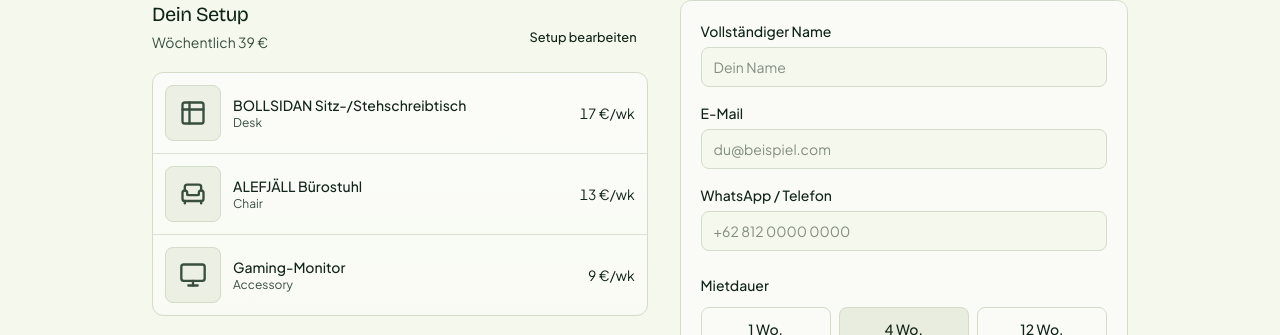
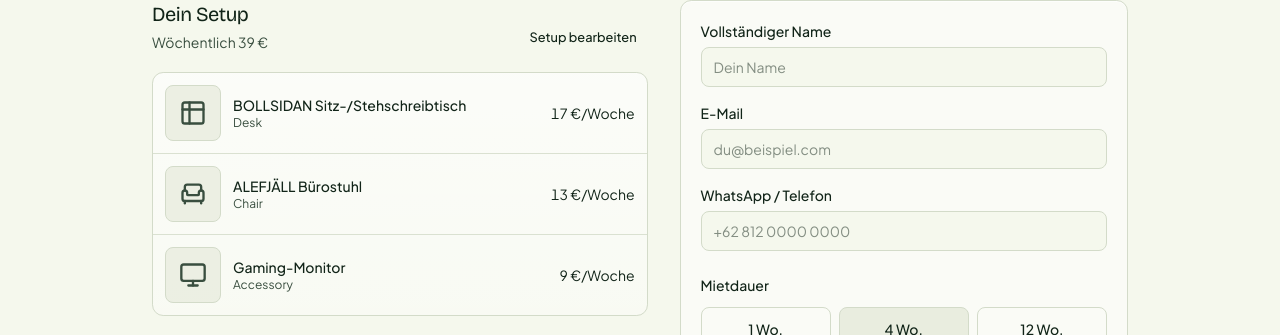
Before and after one commit to indralukmana/nextjs-setup-builder, a Next.js app: page /de/checkout in a window 1280 px wide. Shown: the part 332-667 px from the top of the page. Built offline with nearby package versions, Linux system fonts and the light colour scheme; no server answers.

Commit message:
fix: localize weekly price suffixes on cards and checkout lines

```diff
--- a/messages/de.json
+++ b/messages/de.json
@@ -166,7 +166,8 @@
       "emailInvalid": "Gib eine gültige E-Mail-Adresse ein.",
       "phoneInvalid": "Gib eine gültige Telefon- oder WhatsApp-Nummer ein.",
       "submitFailed": "Anfrage konnte nicht gesendet werden. Bitte versuche es erneut."
-    }
+    },
+    "pricePerWeek": "{amount}/Woche"
   },
   "NotFound": {
     "title": "Seite nicht gefunden",
@@ -244,6 +245,7 @@
         "name": "ALEX Schubladenelement",
         "description": "Schwarzbraunes Schubladenelement zum Stellen neben dem Schreibtisch."
       }
-    }
+    },
+    "pricePerWeek": "{amount}/Woche"
   }
 }
--- a/messages/en.json
+++ b/messages/en.json
@@ -166,7 +166,8 @@
       "emailInvalid": "Enter a valid email address.",
       "phoneInvalid": "Enter a valid phone or WhatsApp number.",
       "submitFailed": "Could not send your request. Please try again."
-    }
+    },
+    "pricePerWeek": "{amount}/week"
   },
   "NotFound": {
     "title": "Page not found",
@@ -244,6 +245,7 @@
         "name": "ALEX drawer unit",
         "description": "Black-brown drawer unit that tucks beside the desk."
       }
-    }
+    },
+    "pricePerWeek": "{amount}/week"
   }
 }
--- a/messages/id.json
+++ b/messages/id.json
@@ -166,7 +166,8 @@
       "emailInvalid": "Masukkan alamat email yang valid.",
       "phoneInvalid": "Masukkan nomor telepon atau WhatsApp yang valid.",
       "submitFailed": "Tidak dapat mengirim permintaan. Coba lagi."
-    }
+    },
+    "pricePerWeek": "{amount}/minggu"
   },
   "NotFound": {
     "title": "Halaman tidak ditemukan",
@@ -244,6 +245,7 @@
         "name": "Unit laci ALEX",
         "description": "Unit laci cokelat-hitam yang bisa disampingkan di meja."
       }
-    }
+    },
+    "pricePerWeek": "{amount}/minggu"
   }
 }
--- a/src/components/checkout/setup-summary-item.tsx
+++ b/src/components/checkout/setup-summary-item.tsx
@@ -1,4 +1,6 @@
 "use client";
+
+import { useTranslations } from "next-intl";
 
 import { ProductCategoryIcon } from "@/components/setup-builder/product-category-icon";
 import { useFormatMoney } from "@/hooks/use-format-money";
@@ -11,6 +13,7 @@ type Props = {
 };
 
 export function SetupSummaryItem({ product, quantity = 1 }: Props) {
+  const t = useTranslations("Checkout");
   const formatMoney = useFormatMoney();
   const { name } = useProductCopy(product.id);
   const linePrice = product.pricePerWeek * quantity;
@@ -27,7 +30,9 @@ export function SetupSummaryItem({ product, quantity = 1 }: Props) {
         </p>
         <p className="text-muted-foreground text-xs capitalize">{product.category}</p>
       </div>
-      <span className="shrink-0 tabular-nums">{formatMoney(linePrice)}/wk</span>
+      <span className="shrink-0 tabular-nums">
+        {t("pricePerWeek", { amount: formatMoney(linePrice) })}
+      </span>
     </li>
   );
 }
--- a/src/components/setup-builder/preset-picker.tsx
+++ b/src/components/setup-builder/preset-picker.tsx
@@ -45,7 +45,7 @@ export function PresetPicker({ variant = "default" }: Props) {
     const weekly = getWeeklyTotal(expandSetupLineIds(preset));
     return {
       id: preset.id as SetupPresetId,
-      label: `${t(`${preset.id}.name`)} · ${formatMoney(weekly)}/wk`,
+      label: `${t(`${preset.id}.name`)} · ${t("weekly", { amount: formatMoney(weekly) })}`,
       name: t(`${preset.id}.name`),
       weekly,
     };
--- a/src/components/setup-builder/product-card.tsx
+++ b/src/components/setup-builder/product-card.tsx
@@ -59,7 +59,7 @@ export function ProductCard({
           <div className="min-w-0 flex-1">
             <p className="truncate text-sm font-medium leading-snug">{name}</p>
             <p className="text-muted-foreground mt-0.5 text-xs tabular-nums">
-              {formatMoney(product.pricePerWeek)}/wk
+              {t("pricePerWeek", { amount: formatMoney(product.pricePerWeek) })}
             </p>
             <p className="text-muted-foreground mt-1 line-clamp-2 text-xs leading-relaxed">
               {description}
```
